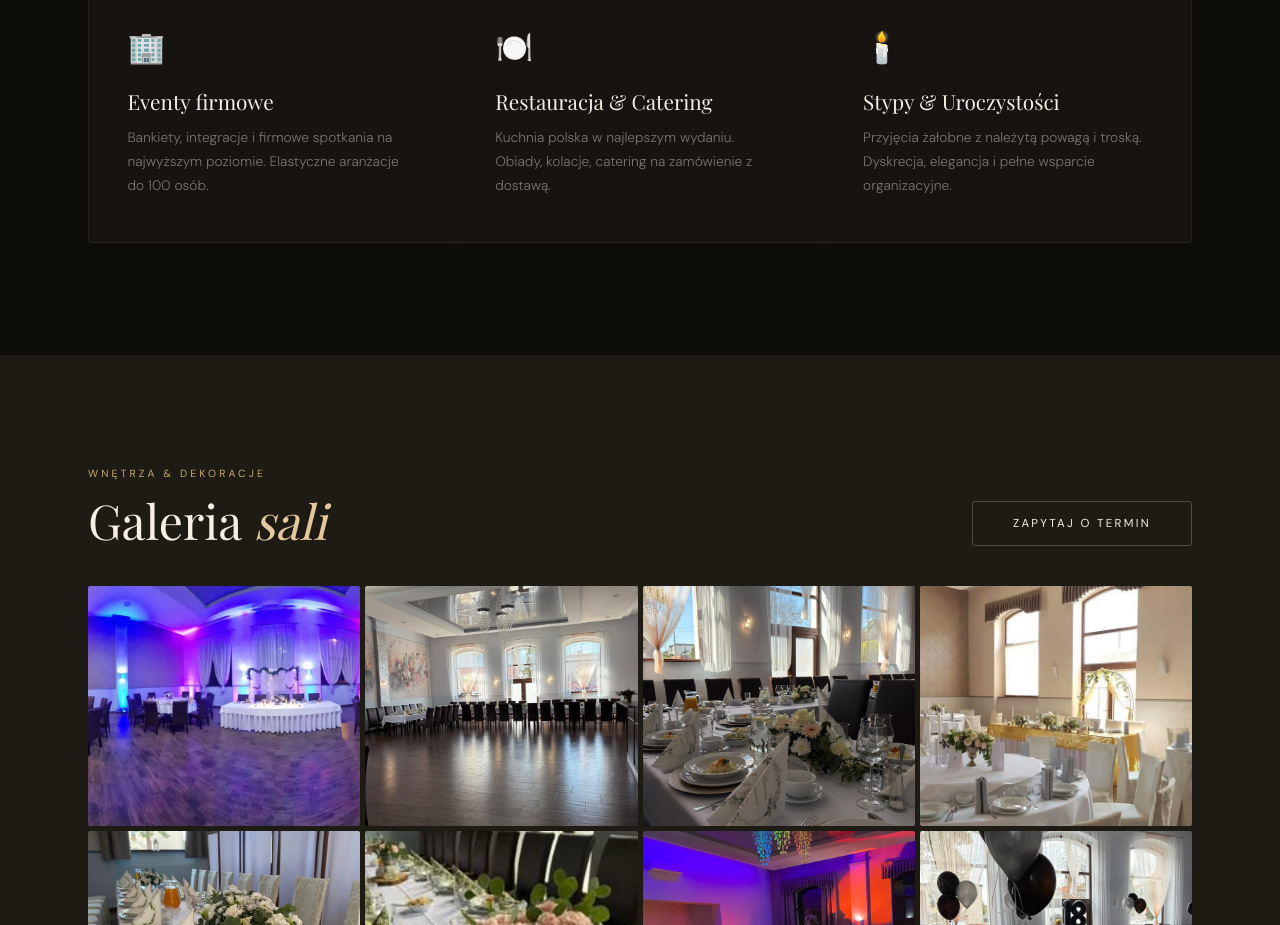
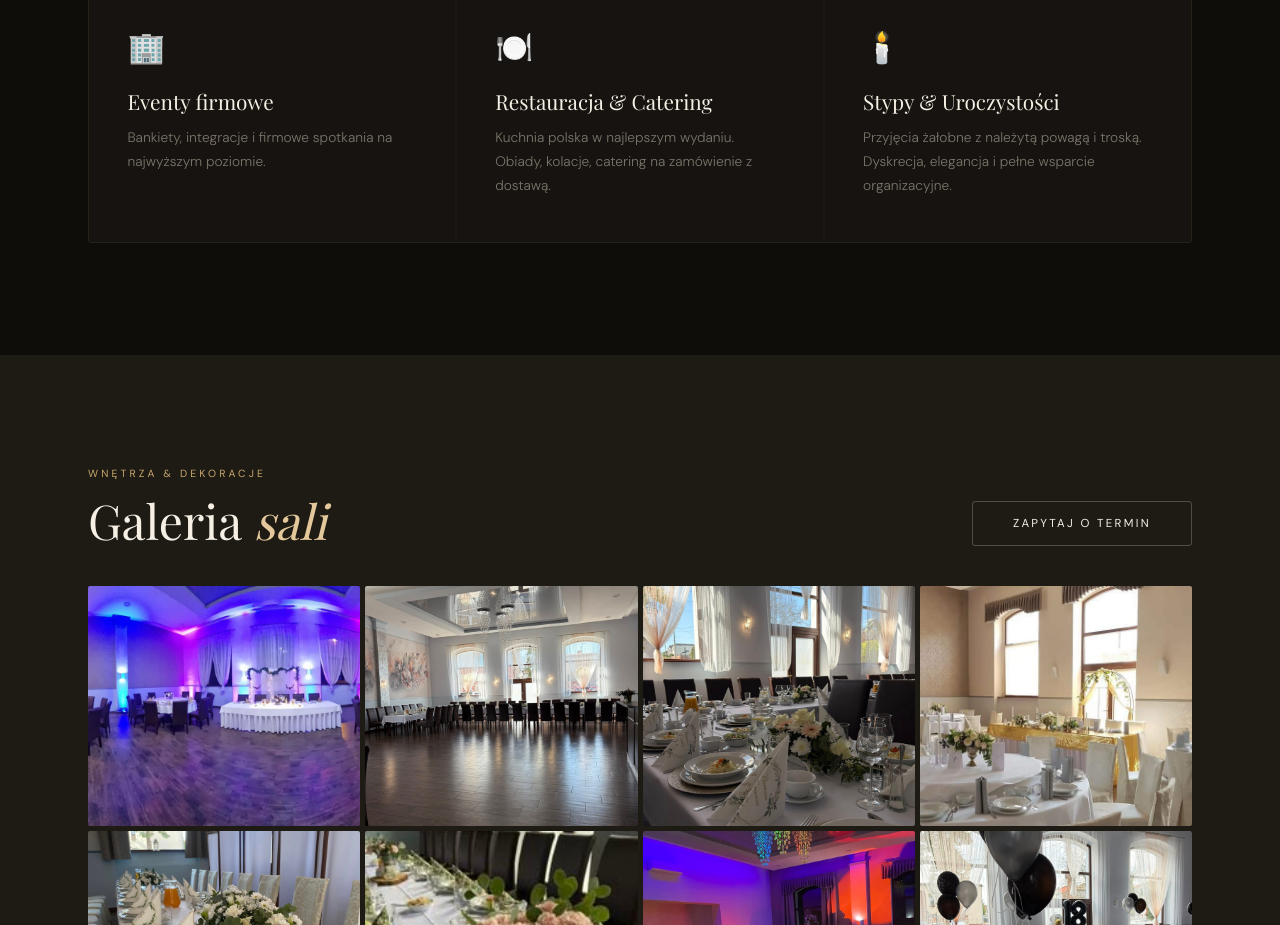
Before and after one commit to michalpawlik77/koziolek, a plain HTML site: page index.html in a window 1280 px wide. Shown: the part 2160-3085 px from the top of the page. Drawn offline with nearby package versions, Linux system fonts and the light colour scheme; a web font is replaced by a local one.

```diff
--- a/index.html
+++ b/index.html
@@ -251,7 +251,7 @@
       <div class="oc"><span class="oi">💍</span><h3 class="ot">Wesela</h3><p class="od">Twój najważniejszy dzień w eleganckiej oprawie. Profesjonalna organizacja, dekoracje, menu szyte na miarę Twoich potrzeb.</p></div>
       <div class="oc"><span class="oi">✝️</span><h3 class="ot">Komunie & Chrzciny</h3><p class="od">Niezapomniane przyjęcia rodzinne z animatorem dla dzieci, pysznym jedzeniem i wyjątkową atmosferą.</p></div>
       <div class="oc"><span class="oi">🎂</span><h3 class="ot">Urodziny & Jubileusze</h3><p class="od">Imprezy okolicznościowe w każdym stylu — od kameralnych kolacji po huczne przyjęcia urodzinowe.</p></div>
-      <div class="oc"><span class="oi">🏢</span><h3 class="ot">Eventy firmowe</h3><p class="od">Bankiety, integracje i firmowe spotkania na najwyższym poziomie. Elastyczne aranżacje do 100 osób.</p></div>
+      <div class="oc"><span class="oi">🏢</span><h3 class="ot">Eventy firmowe</h3><p class="od">Bankiety, integracje i firmowe spotkania na najwyższym poziomie.</p></div>
       <div class="oc"><span class="oi">🍽️</span><h3 class="ot">Restauracja & Catering</h3><p class="od">Kuchnia polska w najlepszym wydaniu. Obiady, kolacje, catering na zamówienie z dostawą.</p></div>
       <div class="oc"><span class="oi">🕯️</span><h3 class="ot">Stypy & Uroczystości</h3><p class="od">Przyjęcia żałobne z należytą powagą i troską. Dyskrecja, elegancja i pełne wsparcie organizacyjne.</p></div>
     </div>
```
